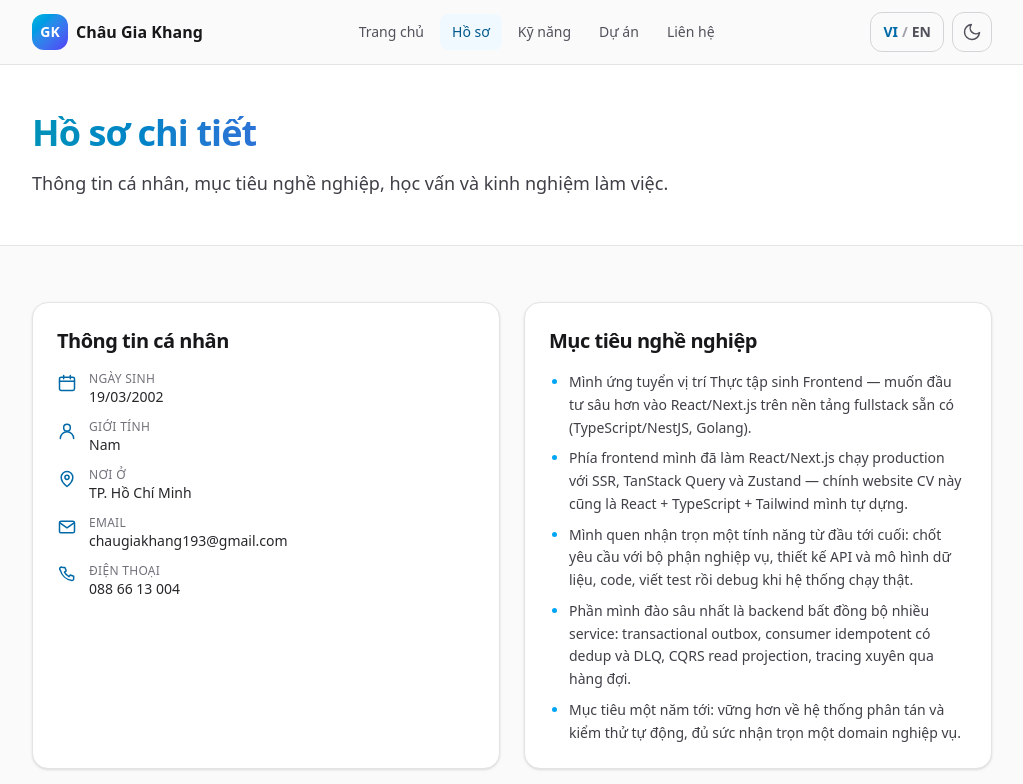
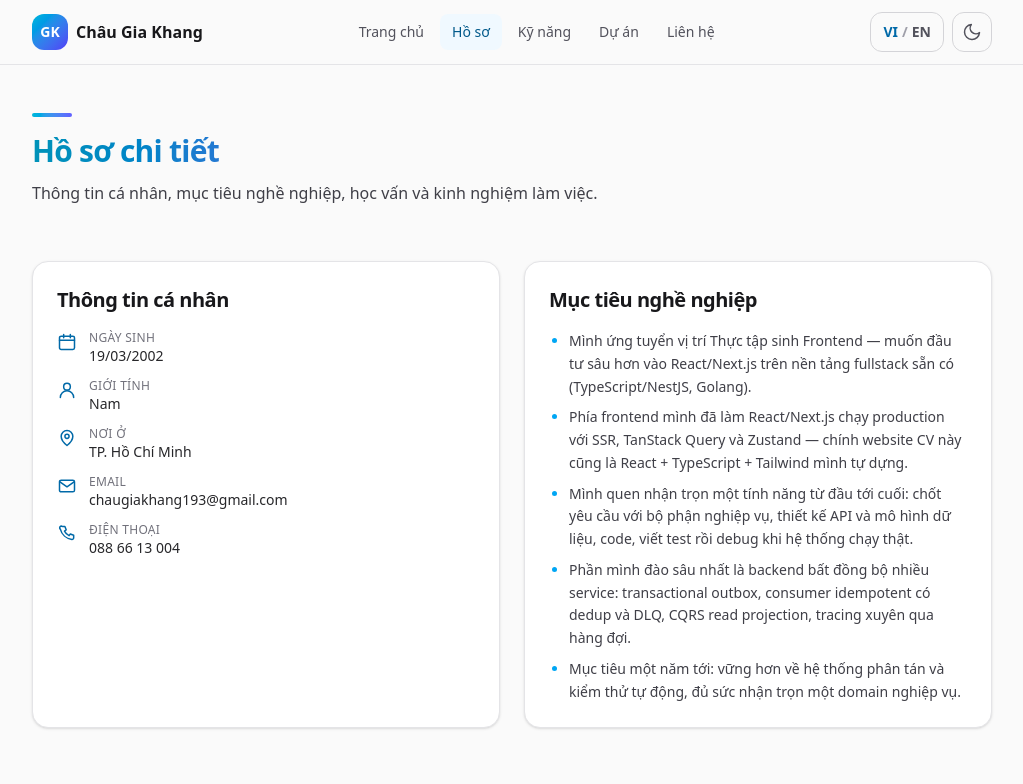
Before and after one commit to chaugiakhang193/Chau-Gia-Khang-Portfolio, a React (Vite) app: page /resume in a window 1280 px wide. Shown: the top 784 px of the page, without its empty margins (128-1151 px from the left). Built offline with nearby package versions, Linux system fonts and the light colour scheme.

Commit message:
style(header): make the page header more compact

```diff
--- a/src/components/PageHeader.tsx
+++ b/src/components/PageHeader.tsx
@@ -1,10 +1,15 @@
 export function PageHeader({ title, subtitle }: { title: string; subtitle?: string }) {
   return (
-    <div className="border-b border-zinc-200 bg-white py-10 sm:py-12 dark:border-zinc-800 dark:bg-zinc-900">
-      <div className="container-page">
-        <h1 className="text-gradient pb-1 text-3xl sm:text-4xl">{title}</h1>
-        {subtitle && <p className="mt-3 max-w-2xl text-base sm:text-lg">{subtitle}</p>}
-      </div>
+    <div className="container-page pt-10 sm:pt-12">
+      {/* Vach gradient nho thay cho ca mot dai nen rieng: nhan manh du nhung khong chiem cho */}
+      <span
+        className="block h-1 w-10 rounded-full bg-linear-to-r from-cyan-500 to-indigo-500"
+        aria-hidden="true"
+      />
+
+      <h1 className="text-gradient mt-4 pb-1 text-2xl sm:text-3xl">{title}</h1>
+
+      {subtitle && <p className="mt-2 max-w-2xl text-sm sm:text-base">{subtitle}</p>}
     </div>
   )
 }
```
